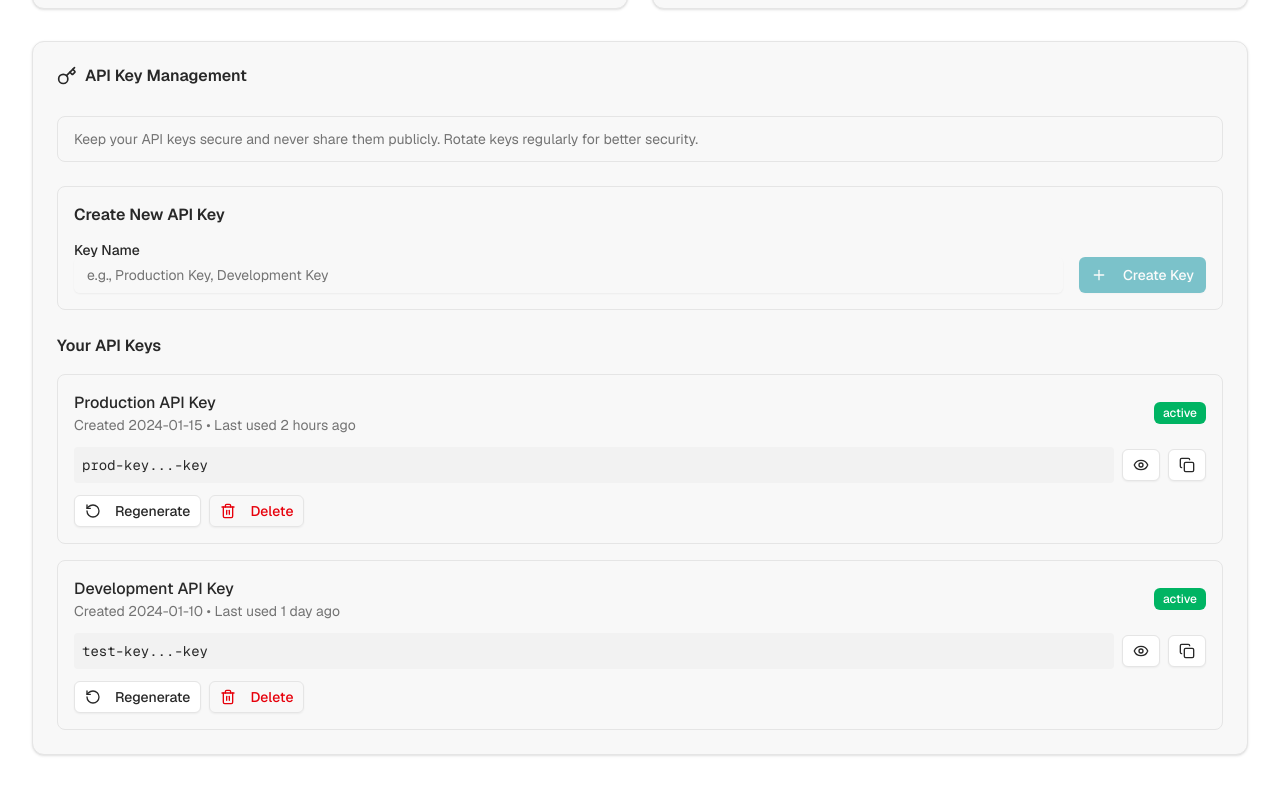
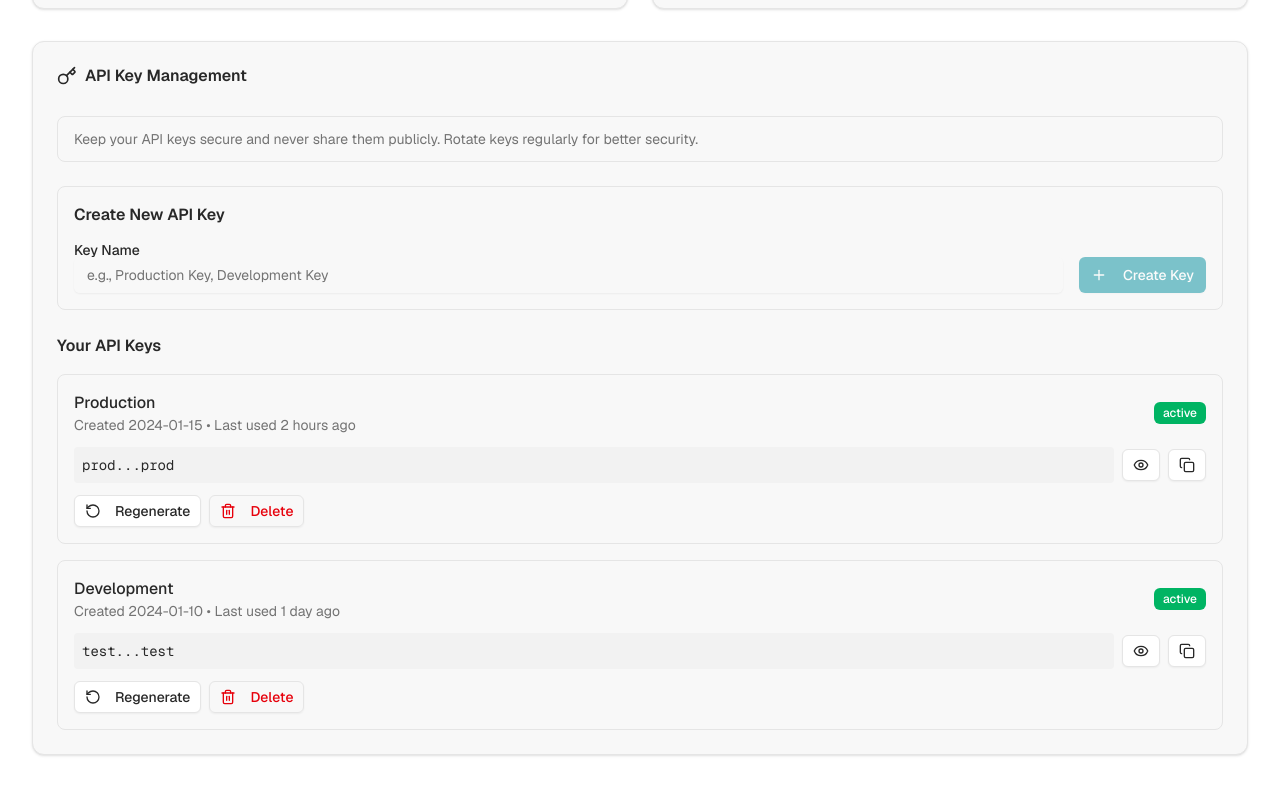
Before and after one commit to Potato-29/ai-localize-fe, a Next.js app: page /dashboard in a window 1280 px wide. Shown: the part 1100-1887 px from the top of the page. Built offline with nearby package versions, Linux system fonts and the light colour scheme.

Commit message:
remove dummy key names

```diff
--- a/components/dashboard/api-key-management.tsx
+++ b/components/dashboard/api-key-management.tsx
@@ -12,16 +12,16 @@ import { Copy, Eye, EyeOff, Key, Plus, RotateCcw, Trash2 } from "lucide-react"
 const apiKeys = [
   {
     id: 1,
-    name: "Production API Key",
-    key: "prod-key",
+    name: "Production",
+    key: "prod",
     created: "2024-01-15",
     lastUsed: "2 hours ago",
     status: "active",
   },
   {
     id: 2,
-    name: "Development API Key",
-    key: "test-key",
+    name: "Development",
+    key: "test",
     created: "2024-01-10",
     lastUsed: "1 day ago",
     status: "active",
```
